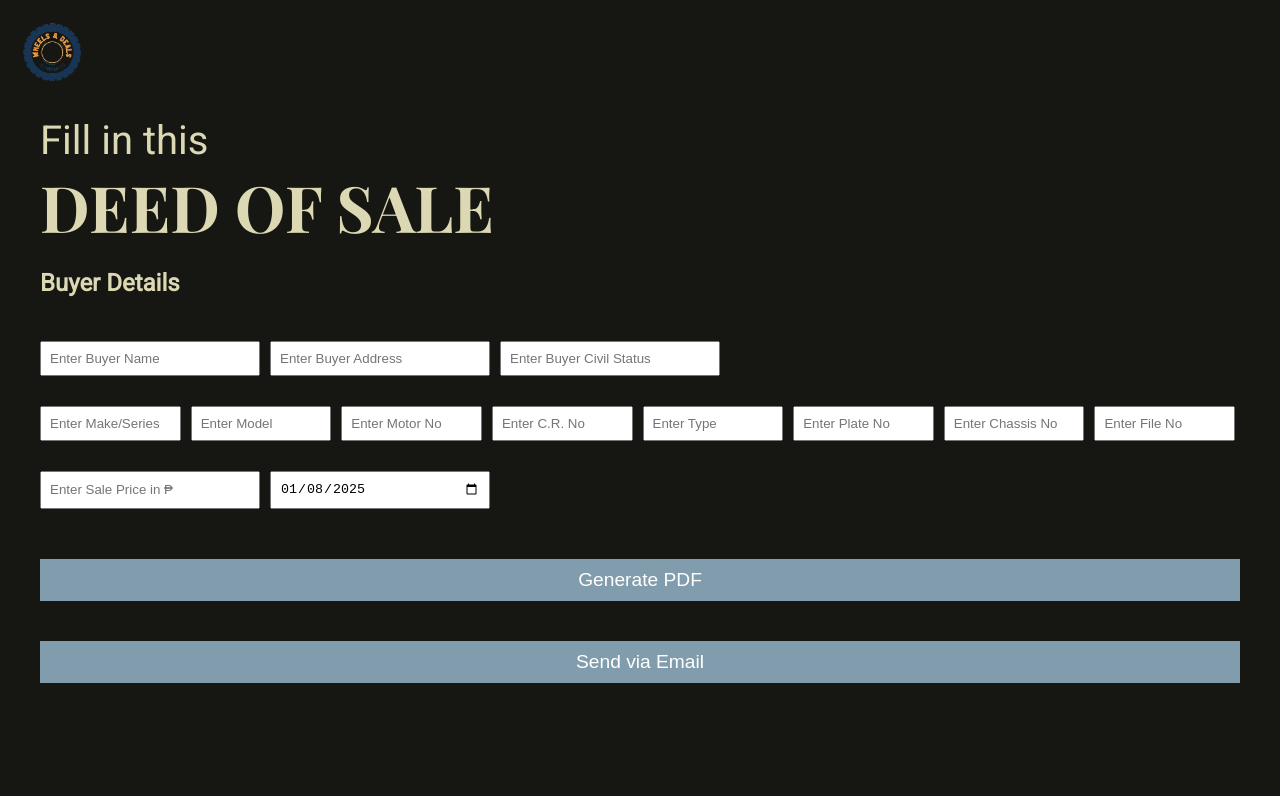
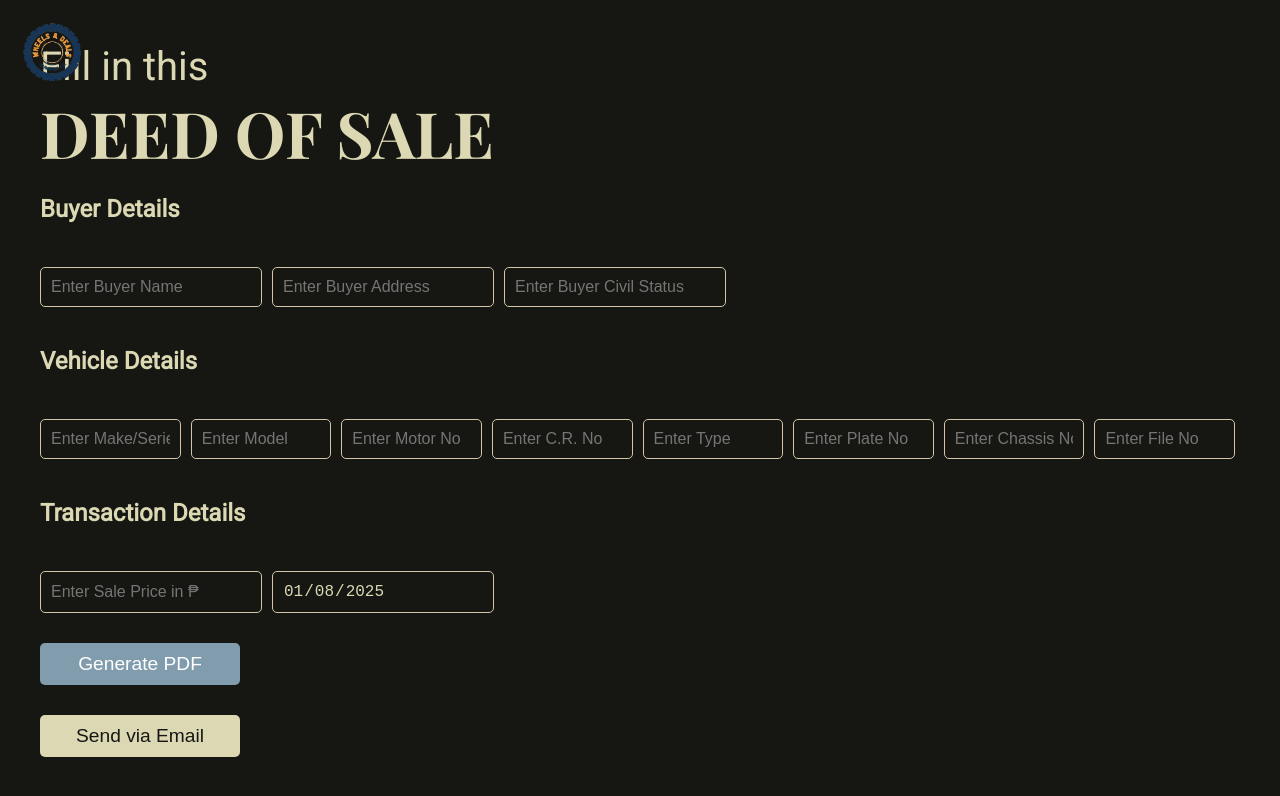
Before and after one commit to TrishaMinela/AutoDeedSale, a React (Create React App) app: page /deed-of-sale in a window 1280 px wide. Shown: the top 796 px of the page. Built offline with nearby package versions, Linux system fonts and the light colour scheme.

Commit message:
Finished Desktop CSS

```diff
--- a/src/Pages/DeedofSale.jsx
+++ b/src/Pages/DeedofSale.jsx
@@ -276,6 +276,7 @@ const handleActionChange = () => {
 
 
         {/* Vehicle Info */}
+        <h3>Vehicle Details</h3>
         <div className="vehicle-details">
             <input
               type="text"
@@ -342,7 +343,7 @@ const handleActionChange = () => {
           onChange={(e) => setWitness2Name(e.target.value)}
           placeholder="Enter Witness 2 Name"
         /><br /> */}
-
+        <h3>Transaction Details</h3>
         <div className = "sale-details">
             <input
             type="number"
@@ -362,7 +363,7 @@ const handleActionChange = () => {
 
         {/* Submit Buttons */}
         <button type="submit">Generate PDF</button>
-        <button type="button" onClick={handleActionChange}>Send via Email</button>
+        <button className="email" type="button" onClick={handleActionChange}>Send via Email</button>
       </form>
     </div>
   );
--- a/src/Pages/dos.css
+++ b/src/Pages/dos.css
@@ -11,13 +11,18 @@
 }
 
 .buyer-details input, .vehicle-details input, .sale-details input {
+    background-color: transparent;
   width: 100%;
   max-width: 200px;
-  margin-bottom: 10px;
-  padding: 8px;
+  padding: 10px;
+    font-size: 1rem;
+    border: 1px solid #d4c4a8;
+    border-radius: 5px;
+    color: #DBD8B3;
 }
 
 form {
+
   display: flex;
   flex-direction: column;
   gap: 20px;
@@ -34,11 +39,40 @@ button {
   color: white;
   border: none;
   cursor: pointer;
-  margin-top: 20px;
+  margin-top: 10px;
   font-size: 1.2rem;
   transition: background-color 0.3s ease;
+  width: 20%;
+  max-width: 200px;
+    border-radius: 5px;
+}
+
+.email {
+    background-color: #DBD8B3;
+    color: #161712;
 }
 
 button:hover {
-  background-color: #45a049;
+  background-color: #CAE781;
+  color: #161712
 }
+
+
+
+
+
+/* Hide the default calendar icon for date input */
+input[type="date"]::-webkit-calendar-picker-indicator {
+  display: none;  /* Hide the default calendar icon */
+}
+
+/* Hide the default up/down number input controls */
+input[type="number"]::-webkit-outer-spin-button,
+input[type="number"]::-webkit-inner-spin-button {
+  -webkit-appearance: none;  /* Hide the spin buttons */
+  margin: 0;
+}
+
+input[type="number"] {
+  -moz-appearance: textfield;  /* Hide the spin buttons for Firefox */
+}
--- a/src/Pages/vehicle.css
+++ b/src/Pages/vehicle.css
@@ -31,6 +31,10 @@ body {
   margin-top: 30px;
 }
 
+.input-form input {
+  background-color: transparent;
+}
+
 .input-form input, .input-form button {
     box-sizing: border-box;
     display: inline-block;
@@ -40,11 +44,11 @@ body {
     font-size: 1rem;
     border: 1px solid #d4c4a8;
     border-radius: 5px;
-    color: #161712;
-    background-color: #DBD8B3;
+    color: #DBD8B3;
 }
 
 .input-form button {
+  display: block;
     background-color: #819DAD;
     color: white;
     border: none;
@@ -55,7 +59,8 @@ body {
 }
 
 .input-form button:hover {
-  background-color: #45a049;
+  background-color: #CAE781;
+  color: #161712
 }
 
 .right-vehicle-content {
@@ -109,3 +114,22 @@ body {
     padding-right: 0;
   }
 }
+
+
+
+
+/* Hide the default calendar icon for date input */
+input[type="date"]::-webkit-calendar-picker-indicator {
+  display: none;  /* Hide the default calendar icon */
+}
+
+/* Hide the default up/down number input controls */
+input[type="number"]::-webkit-outer-spin-button,
+input[type="number"]::-webkit-inner-spin-button {
+  -webkit-appearance: none;  /* Hide the spin buttons */
+  margin: 0;
+}
+
+input[type="number"] {
+  -moz-appearance: textfield;  /* Hide the spin buttons for Firefox */
+}
--- a/src/Stylesheets/styles.css
+++ b/src/Stylesheets/styles.css
@@ -60,6 +60,7 @@ h1 {
   margin: 10px;
   padding: 10px;
   border: 1px solid #d4c4a8;
+  border-radius: 5px;
   color: #d4c4a8;
   text-decoration: none;
   font-size: 1.2rem;
@@ -70,8 +71,8 @@ h1 {
 }
 
 .btn:hover {
-  background-color: #DBD8B3;
-  color: #161712;
+  background-color: #CAE781;
+  color: #161712
 }
 
 .right-content .car-image {
```
